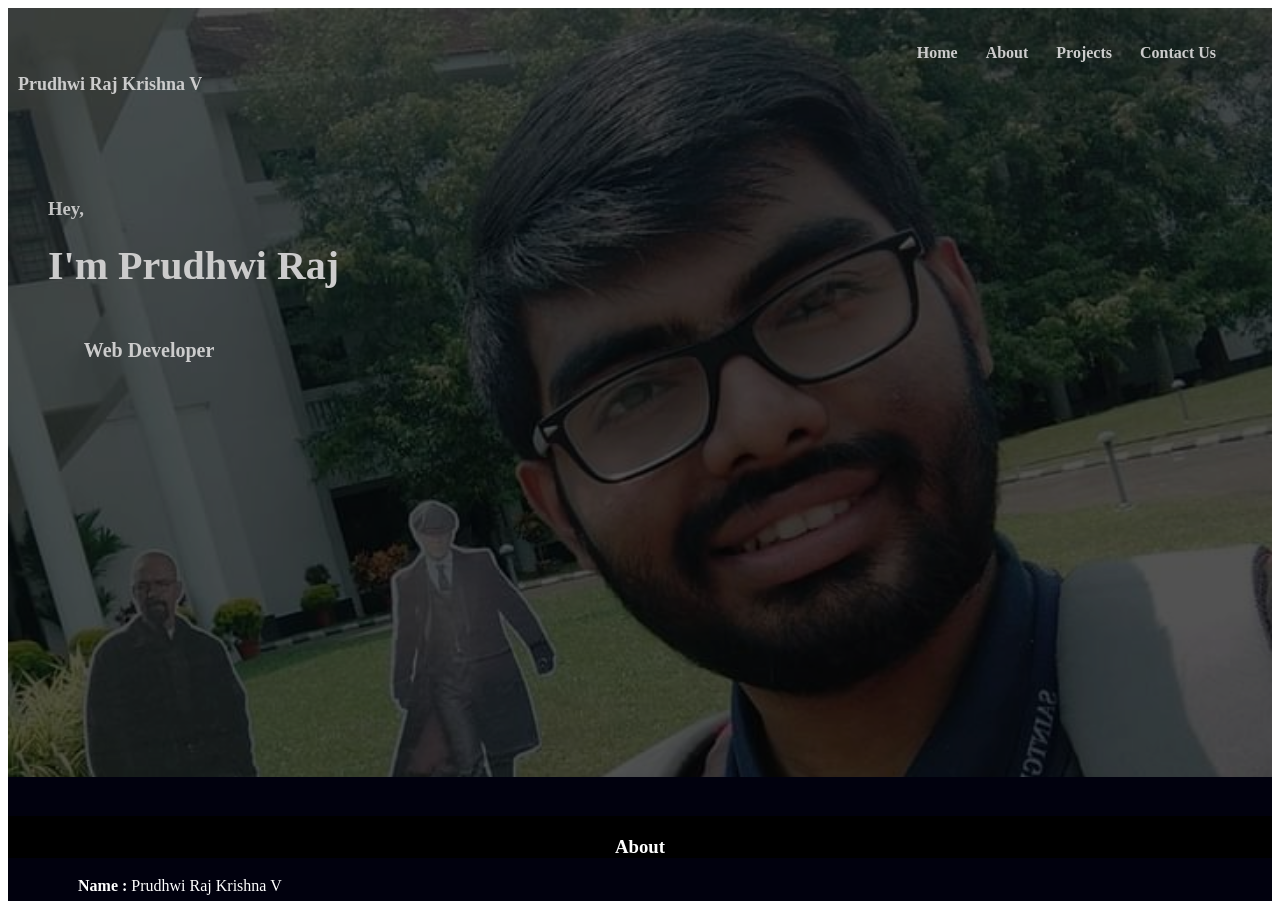
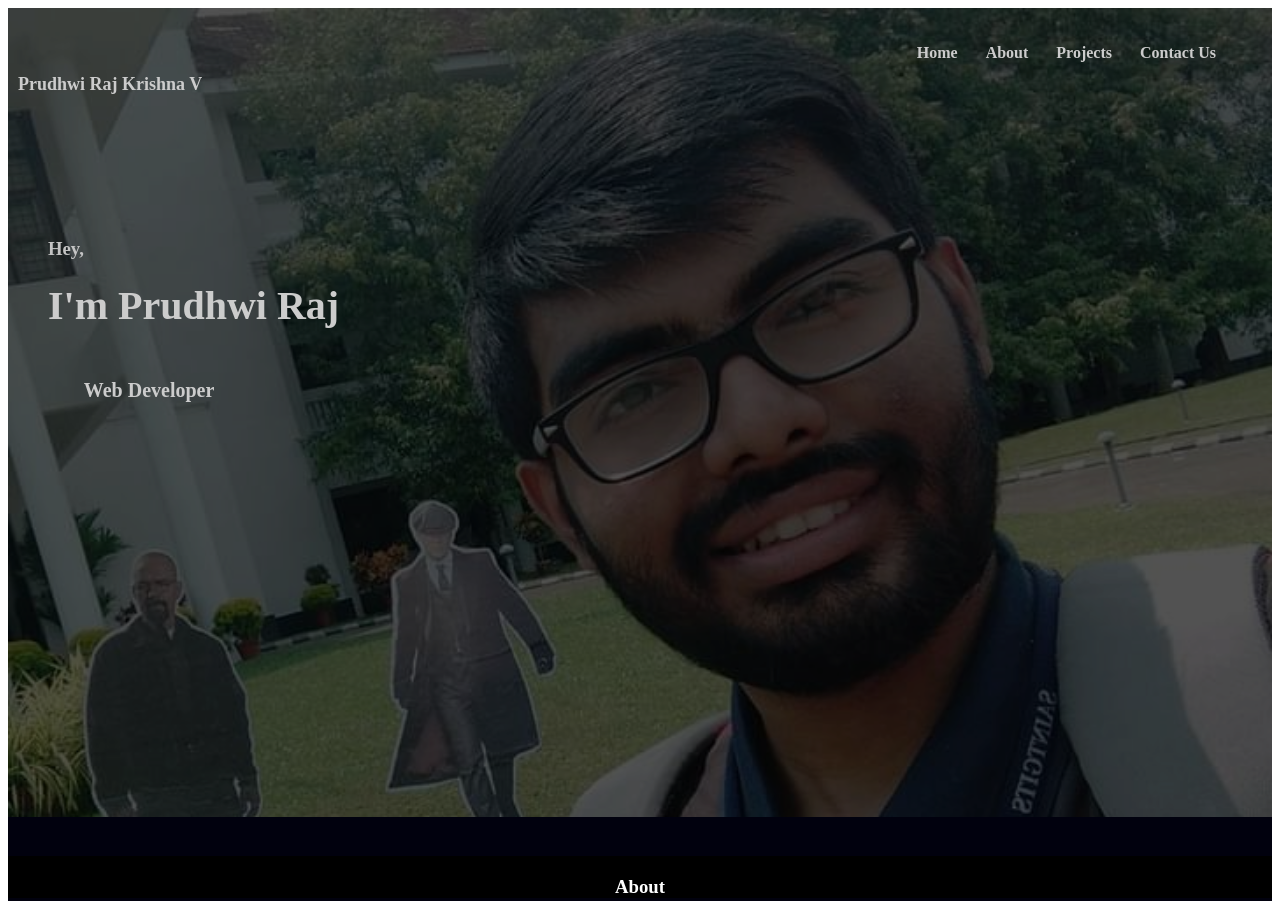
Before and after one commit to Saintgits-MCA/Portfolio, a plain HTML site: page index.html in a window 1280 px wide. Shown: the top 901 px of the page. Drawn offline with Linux system fonts and the light colour scheme.

Commit message:
Update index.html

```diff
--- a/index.html
+++ b/index.html
@@ -150,7 +150,7 @@ margin-left:30%;
     </nav>
     <br><br>
 
-    <h3 style="margin-left:40px;margin-top:20px;"><b style="color:whitesmoke;">Hey,</b> <br><br><b style="font-size:40px;">I'm Prudhwi Raj</b></h3>
+    <h3 style="margin-left:40px;margin-top:60px;"><b style="color:whitesmoke;">Hey,</b> <br><br><b style="font-size:40px;">I'm Prudhwi Raj</b></h3>
     <h4 style="margin-left:6%;margin-bottom: 30%;font-size: 20px;"> Web Developer</h4>
     <br><br>
 </div>
```
